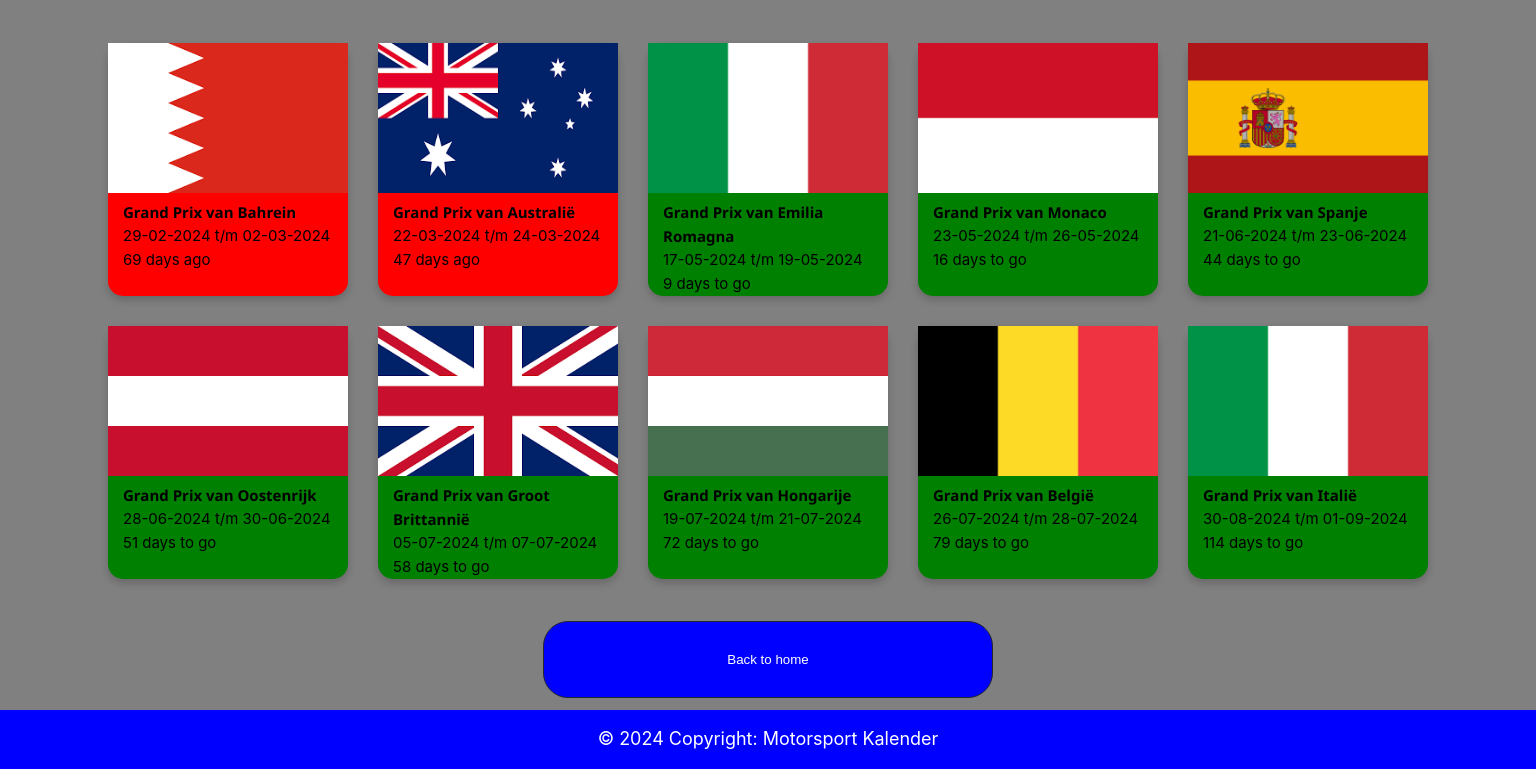
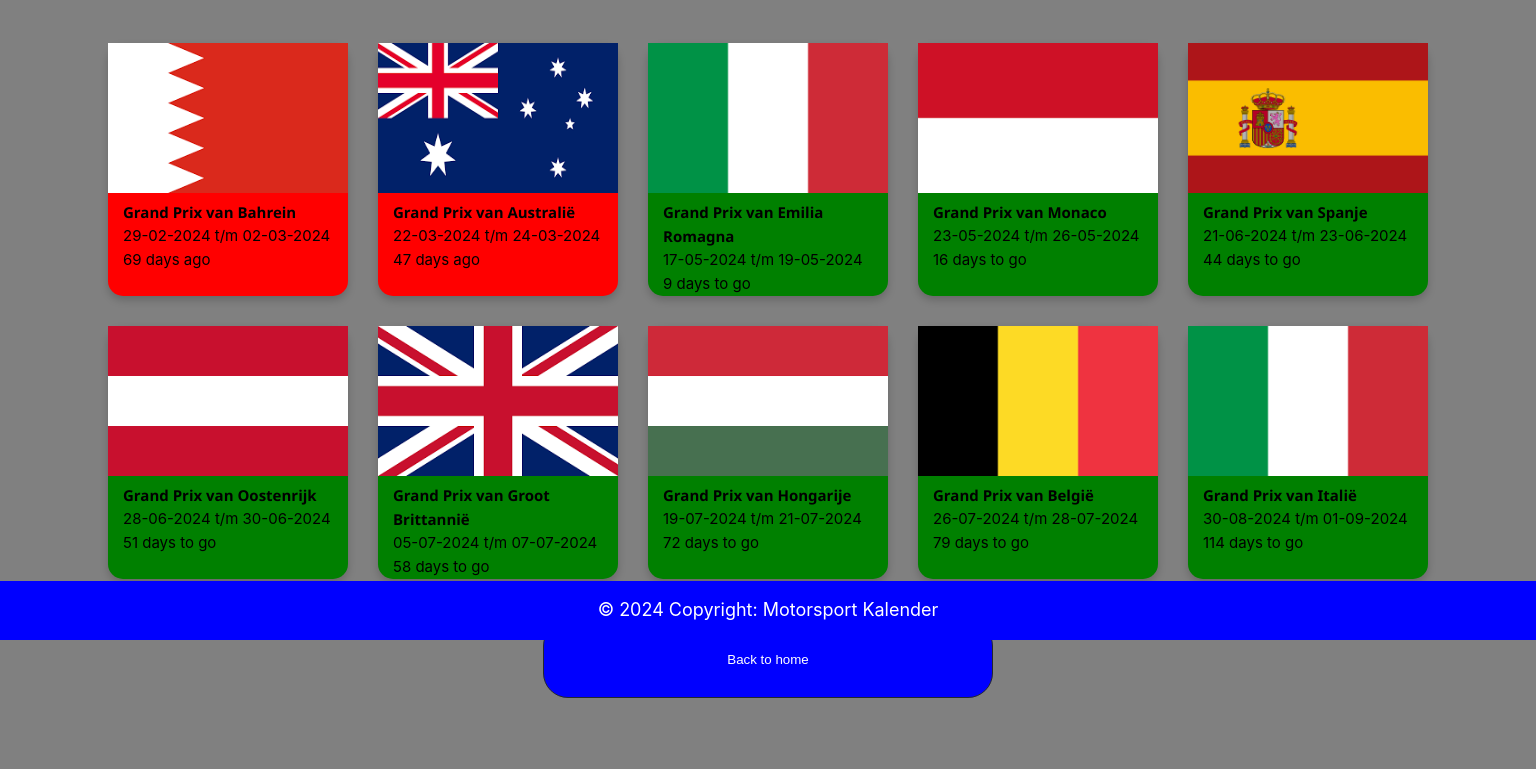
Before and after one commit to ExcitedHawk03/formula-calendars, a Vue app: page /f3-calendar in a window 1536 px wide. Shown: the part 160-929 px from the top of the page. After the commit the page ends 870 px from the top, so only its background shows below. Built offline with nearby package versions, Linux system fonts and the light colour scheme.

Commit message:
Fixed layout (#7)

```diff
--- a/src/pages/F2Calendar.vue
+++ b/src/pages/F2Calendar.vue
@@ -55,7 +55,9 @@ export default {
   justify-content: center;
 }
 
-Footer {
-  position: relative;
+@media only screen and (min-width: 400px) {
+  Footer {
+    position: relative;
+  }
 }
 </style>
--- a/src/pages/F3Calendar.vue
+++ b/src/pages/F3Calendar.vue
@@ -55,7 +55,15 @@ export default {
   justify-content: center;
 }
 
-Footer {
-  position: relative;
+@media only screen and (min-width: 600px) {
+  Footer {
+    position: relative;
+  }
+}
+
+@media only screen and (min-width: 1400px) {
+  Footer {
+    position: fixed;
+  }
 }
 </style>
```
